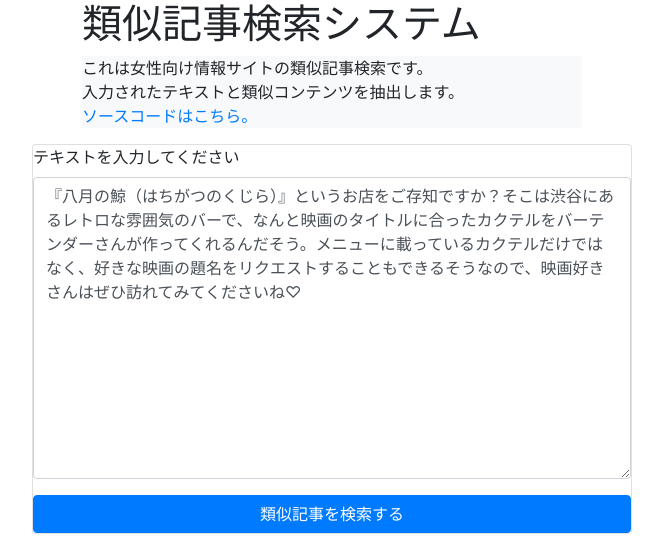
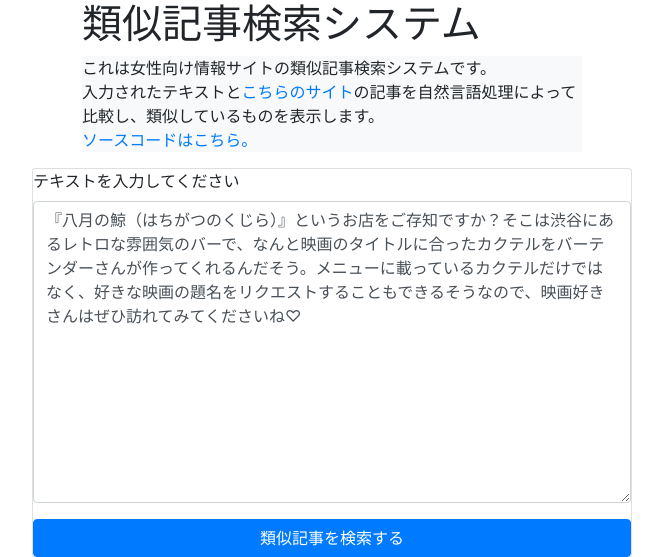
Before and after one commit to fumiya-ohkabe/similar_article_search, a Bottle app: page / in a window 1280 px wide. Shown: the top 557 px of the page, without its empty margins (308-971 px from the left). Run offline with Bottle, Linux system fonts and the light colour scheme; some libraries are stand-ins or nearby versions.

Commit message:
[update] topページの不自然な日本語を修正

```diff
--- a/template/search.j2
+++ b/template/search.j2
@@ -4,8 +4,8 @@
 <div class="mx-auto" style="width: 500px;">
   <h1>類似記事検索システム</h1>
   <p class="bg-light" align="">
-    これは女性向け情報サイトの類似記事検索です。<br>
-    入力されたテキストと類似コンテンツを抽出します。<br>
+    これは女性向け情報サイトの類似記事検索システムです。<br>
+    入力されたテキストと<a href="https://mery.jp/">こちらのサイト</a>の記事を自然言語処理によって比較し、類似しているものを表示します。<br>
     <a href="https://github.com/fumiya-ohkabe/similar_article_search">ソースコードはこちら。</a>
   </p>
 </div>
```
